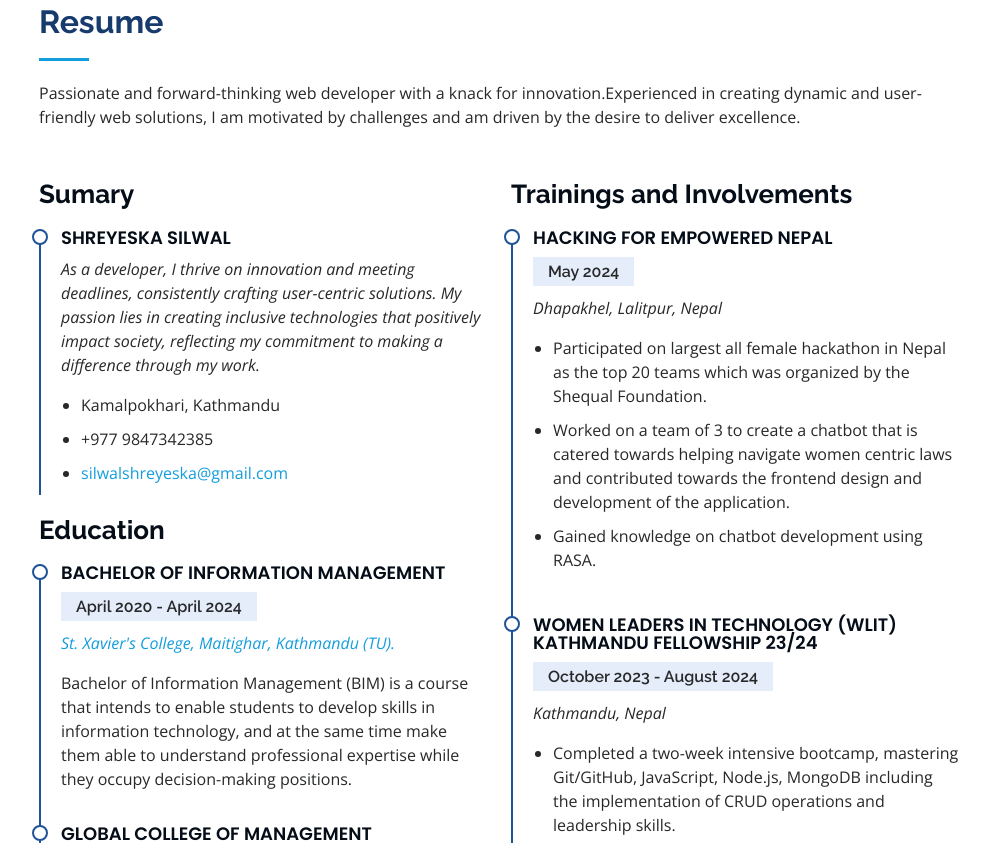
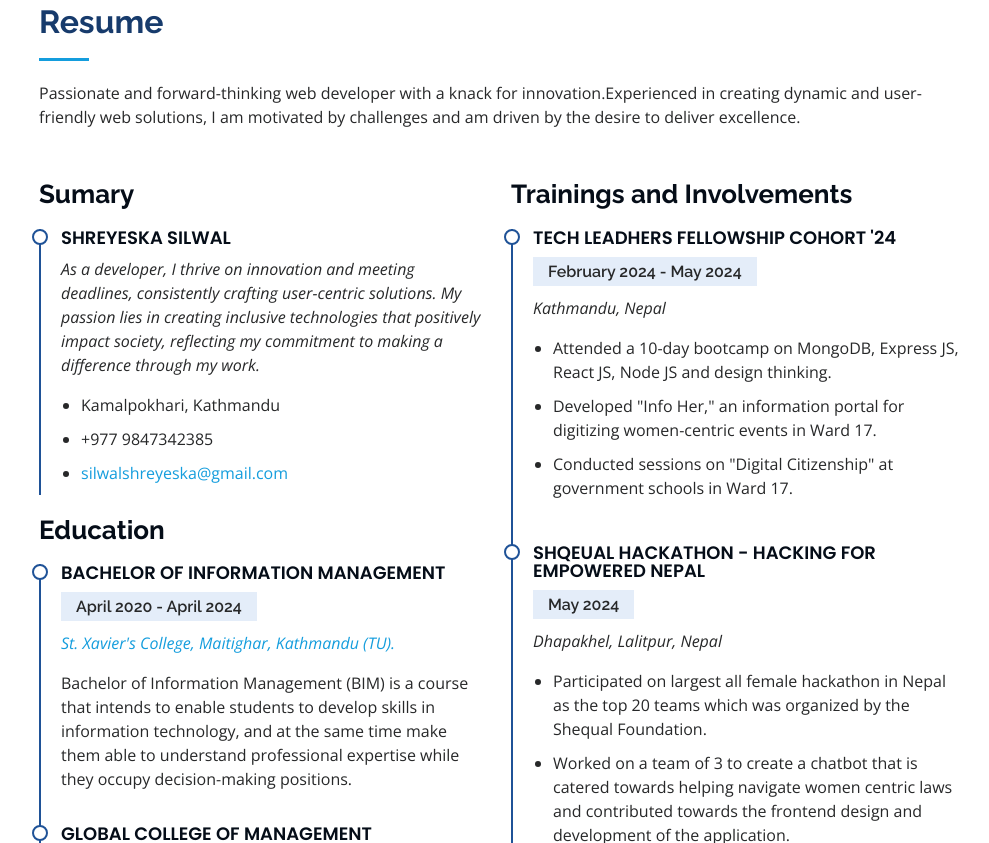
Before and after one commit to Shreyeska/Portfolio, a plain HTML site: page index.html in a window 1280 px wide. Shown: the part 1957-2800 px from the top of the page, without its empty margins (291-1280 px from the left). Drawn offline with nearby package versions, Linux system fonts and the light colour scheme.

Commit message:
Added Tech LeadHers cohort '24

```diff
--- a/index.html
+++ b/index.html
@@ -420,7 +420,19 @@
           <div class="col-lg-6" data-aos="fade-up" data-aos-delay="100">
             <h3 class="resume-title">Trainings and Involvements</h3>
             <div class="resume-item">
-              <h4>Hacking For Empowered Nepal</h4>
+              <h4>Tech LeadHers Fellowship cohort '24</h4>
+              <h5>February 2024 - May 2024</h5>
+              <p><em>Kathmandu, Nepal </em></p>
+              <ul>
+                <li>Attended a 10-day bootcamp on MongoDB, Express JS, React JS, Node JS and design thinking.</li>
+                <li>Developed "Info Her," an information portal for digitizing women-centric events in Ward 17.</li>
+                <li>
+                  Conducted sessions on "Digital Citizenship" at government schools in Ward 17.
+                </li>
+              </ul>
+            </div>
+            <div class="resume-item">
+              <h4>Shqeual Hackathon - Hacking For Empowered Nepal</h4>
               <h5>May 2024</h5>
               <p><em>Dhapakhel, Lalitpur, Nepal </em></p>
               <ul>
```
